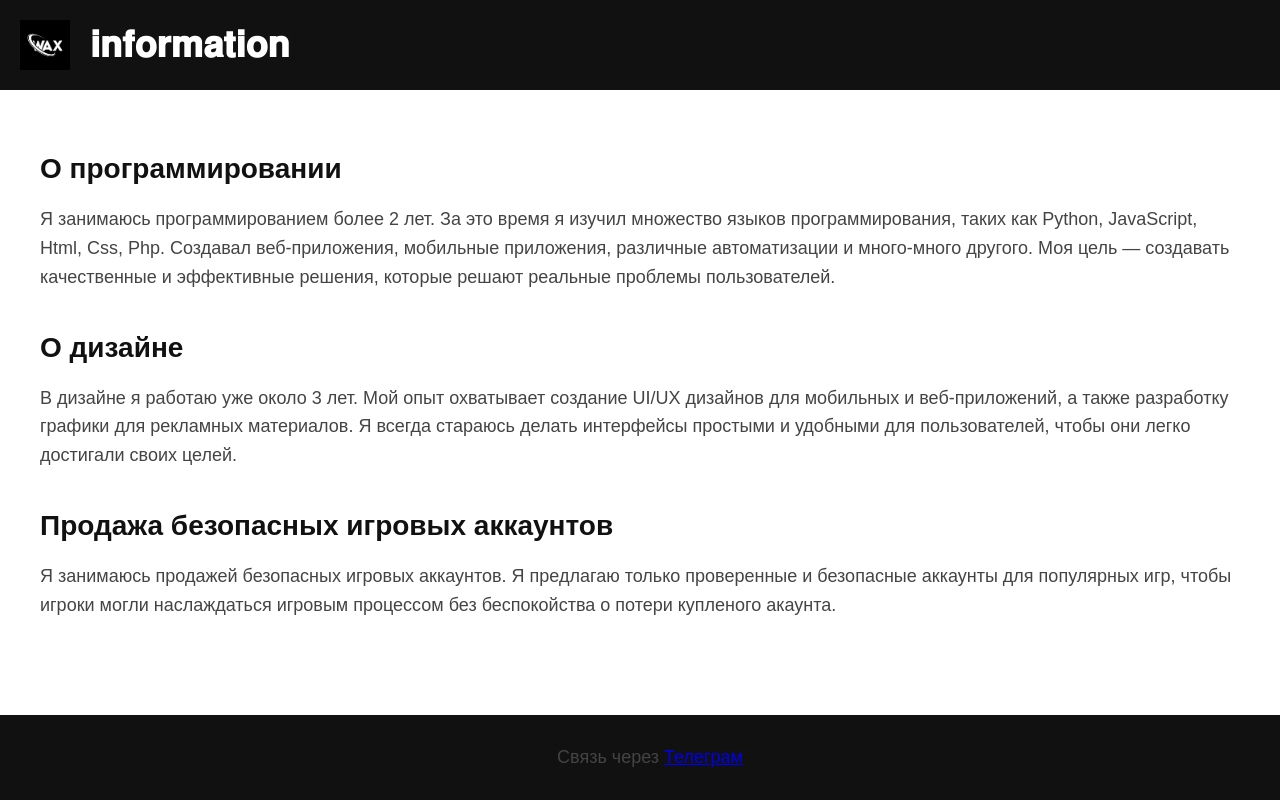
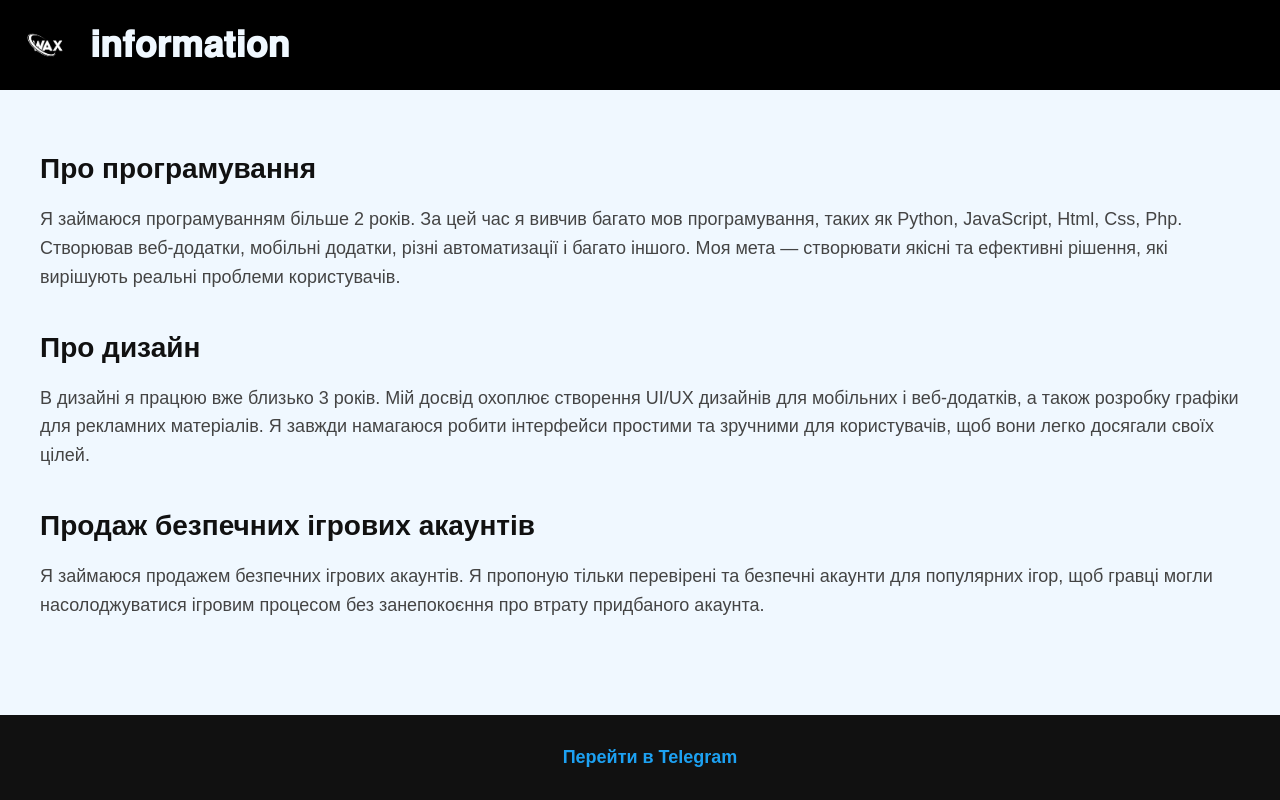
Before and after one commit to WAX606/information, a plain HTML site: page index.html in a window 1280 px wide. Drawn offline with Linux system fonts and the light colour scheme.

Commit message:
index.html

```diff
--- a/index.html
+++ b/index.html
@@ -1,96 +1,118 @@
 <!DOCTYPE html>
-<html lang="ru">
+<html lang="en">
 <head>
-    <meta charset="UTF-8">
-    <meta name="viewport" content="width=device-width, initial-scale=1.0">
-    <title>𝐰𝐚𝐱-𝐜𝐨𝐦𝐩𝐚𝐧𝐲</title>
+    <meta charset="UTF-8"> <!-- Вказуємо кодування символів (UTF-8) -->
+    <meta name="viewport" content="width=device-width, initial-scale=1.0"> <!-- Мета-тег для адаптивного дизайну -->
+    <title>WAXER</title> <!-- Заголовок сторінки -->
     <style>
         body {
-            font-family: Arial, sans-serif;
-            background-color: #fff;
-            color: #333;
-            margin: 0;
-            padding: 0;
+            font-family: Arial, sans-serif; /* Встановлюємо шрифт для сторінки */
+            background-color: aliceblue; /* Встановлюємо колір фону */
+            color: rgb(40, 40, 45); /* Встановлюємо колір тексту */
+            margin: 0; /* Вимикаємо відступи сторінки */
+            padding: 0; /* Вимикаємо внутрішні відступи */
         }
 
         header {
-            background-color: #111;
-            color: #fff;
-            padding: 20px;
-            text-align: left; /* Выравнивание текста по левому краю */
+            background-color: black; /* Встановлюємо колір фону для хедеру */
+            color: aliceblue; /* Встановлюємо колір тексту в хедері */
+            padding: 20px; /* Встановлюємо відступи всередині хедера */
+            text-align: left; /* Вирівнюємо текст по лівому краю */
             display: flex;
-            align-items: center; /* Центрируем элементы по вертикали */
+            align-items: center; /* Вирівнюємо елементи по вертикалі */
         }
 
         header img {
-            width: 50px; /* Установите нужный размер логотипа */
-            height: auto;
-            margin-right: 20px; /* Отступ от логотипа до заголовка */
+            width: 50px; /* Встановлюємо ширину логотипу */
+            height: auto; /* Висота логотипу автоматично пропорційна ширині */
+            margin-right: 20px; /* Відступ справа від зображення */
         }
 
         header h1 {
-            font-size: 36px;
-            margin: 0;
+            font-size: 36px; /* Розмір шрифта для заголовка */
+            margin: 0; /* Вимикаємо відступи навколо заголовка */
         }
 
         .content {
-            padding: 40px 20px;
-            max-width: 1200px;
-            margin: 0 auto;
+            padding: 40px 20px; /* Встановлюємо відступи для основного контенту */
+            max-width: 1200px; /* Обмежуємо максимальну ширину контенту */
+            margin: 0 auto; /* Центруємо контент по горизонталі */
         }
 
         h2 {
-            font-size: 28px;
-            margin-bottom: 20px;
-            color: #111;
+            font-size: 28px; /* Розмір шрифта для заголовків секцій */
+            margin-bottom: 20px; /* Відступ знизу від заголовків */
+            color: #111; /* Колір тексту заголовків */
         }
 
         p {
-            font-size: 18px;
-            line-height: 1.6;
-            color: #444;
+            font-size: 18px; /* Розмір шрифта для тексту параграфів */
+            line-height: 1.6; /* Міжстрічковий інтервал для покращення читабельності */
+            color: #444; /* Колір тексту параграфів */
         }
 
         .section {
-            margin-bottom: 40px;
+            margin-bottom: 40px; /* Відступ знизу для кожної секції контенту */
         }
 
         .footer {
-            background-color: #111;
-            color: #fff;
-            text-align: center;
-            padding: 10px;
-            position: fixed;
-            width: 100%;
-            bottom: 0;
+            background-color: #111; /* Встановлюємо колір фону для футера */
+            color: #fff; /* Колір тексту в футері */
+            text-align: center; /* Вирівнюємо текст по центру */
+            padding: 10px; /* Відступи в футері */
+            position: fixed; /* Фіксоване позиціонування для футера */
+            width: 100%; /* Ширина футера на всю ширину екрану */
+            bottom: 0; /* Футер розміщується внизу сторінки */
+        }
+
+        .footer a {
+            color: #1da1f2; /* Колір тексту для посилання (синій, як у Telegram) */
+            font-size: 18px; /* Розмір шрифта для посилання */
+            text-decoration: none; /* Вимикаємо підкреслення */
+            font-weight: bold; /* Текст посилання жирний */
+            transition: color 0.3s ease, transform 0.3s ease; /* Плавні анімації для зміни кольору та масштабу */
+        }
+
+        .footer a:hover {
+            color: #0077cc; /* Колір посилання при наведенні */
+            transform: scale(1.1); /* Легке збільшення посилання при наведенні */
+        }
+
+        .footer a:focus {
+            outline: none; /* Вимикаємо контур при фокусуванні на посиланні */
         }
     </style>
 </head>
 <body>
     <header>
-        <img src="img/logo.jpg" alt="Логотип"> <!-- Путь к логотипу в папке img -->
-        <h1>𝐢𝐧𝐟𝐨𝐫𝐦𝐚𝐭𝐢𝐨𝐧</h1>
+        <!-- Логотип сайту -->
+        <img src="img/logo.jpg" alt="Логотип"> <!-- Шлях до логотипу в папці img -->
+        <h1>𝐢𝐧𝐟𝐨𝐫𝐦𝐚𝐭𝐢𝐨𝐧</h1> <!-- Заголовок сторінки -->
     </header>
 
     <div class="content">
+        <!-- Секція про програмування -->
         <section class="section">
-            <h2>О программировании</h2>
-            <p>Я занимаюсь программированием более 2 лет. За это время я изучил множество языков программирования, таких как Python, JavaScript, Html, Css, Php. Создавал веб-приложения, мобильные приложения, различные автоматизации и много-много другого. Моя цель — создавать качественные и эффективные решения, которые решают реальные проблемы пользователей.</p>
+            <h2>Про програмування</h2>
+            <p>Я займаюся програмуванням більше 2 років. За цей час я вивчив багато мов програмування, таких як Python, JavaScript, Html, Css, Php. Створював веб-додатки, мобільні додатки, різні автоматизації і багато іншого. Моя мета — створювати якісні та ефективні рішення, які вирішують реальні проблеми користувачів.</p>
         </section>
 
+        <!-- Секція про дизайн -->
         <section class="section">
-            <h2>О дизайне</h2>
-            <p>В дизайне я работаю уже около 3 лет. Мой опыт охватывает создание UI/UX дизайнов для мобильных и веб-приложений, а также разработку графики для рекламных материалов. Я всегда стараюсь делать интерфейсы простыми и удобными для пользователей, чтобы они легко достигали своих целей.</p>
+            <h2>Про дизайн</h2>
+            <p>В дизайні я працюю вже близько 3 років. Мій досвід охоплює створення UI/UX дизайнів для мобільних і веб-додатків, а також розробку графіки для рекламних матеріалів. Я завжди намагаюся робити інтерфейси простими та зручними для користувачів, щоб вони легко досягали своїх цілей.</p>
         </section>
 
+        <!-- Секція про продаж безпечних акаунтів -->
         <section class="section">
-            <h2>Продажа безопасных игровых аккаунтов</h2>
-            <p>Я занимаюсь продажей безопасных игровых аккаунтов. Я предлагаю только проверенные и безопасные аккаунты для популярных игр, чтобы игроки могли наслаждаться игровым процессом без беспокойства о потери купленого акаунта.</p>
+            <h2>Продаж безпечних ігрових акаунтів</h2>
+            <p>Я займаюся продажем безпечних ігрових акаунтів. Я пропоную тільки перевірені та безпечні акаунти для популярних ігор, щоб гравці могли насолоджуватися ігровим процесом без занепокоєння про втрату придбаного акаунта.</p>
         </section>
     </div>
 
     <div class="footer">
-        <p>Связь через <a href="https://t.me/wax606">Телеграм</a></p>
+        <!-- Посилання на Telegram-канал -->
+        <p><a href="https://t.me/wax606" target="_blank">Перейти в Telegram</a></p>
     </div>
 </body>
 </html>
```
